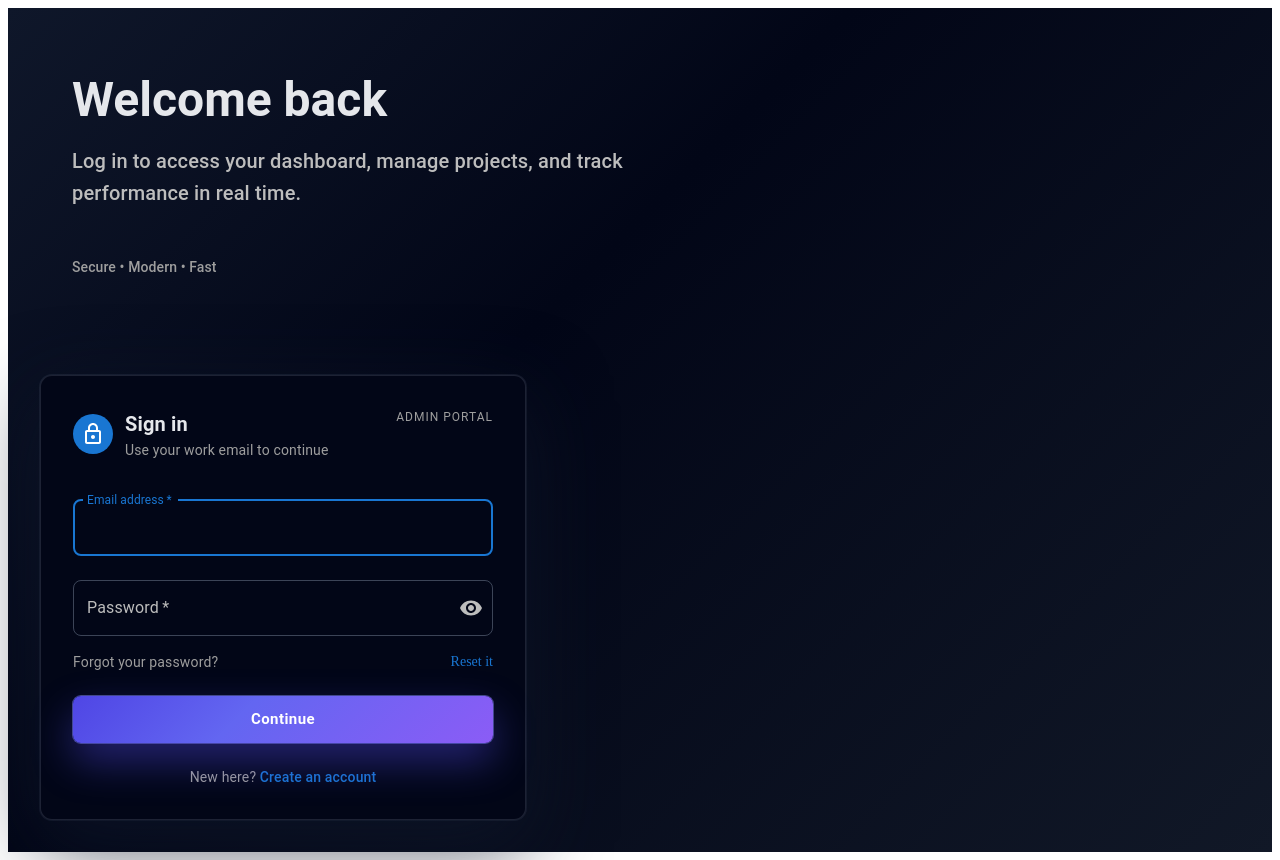
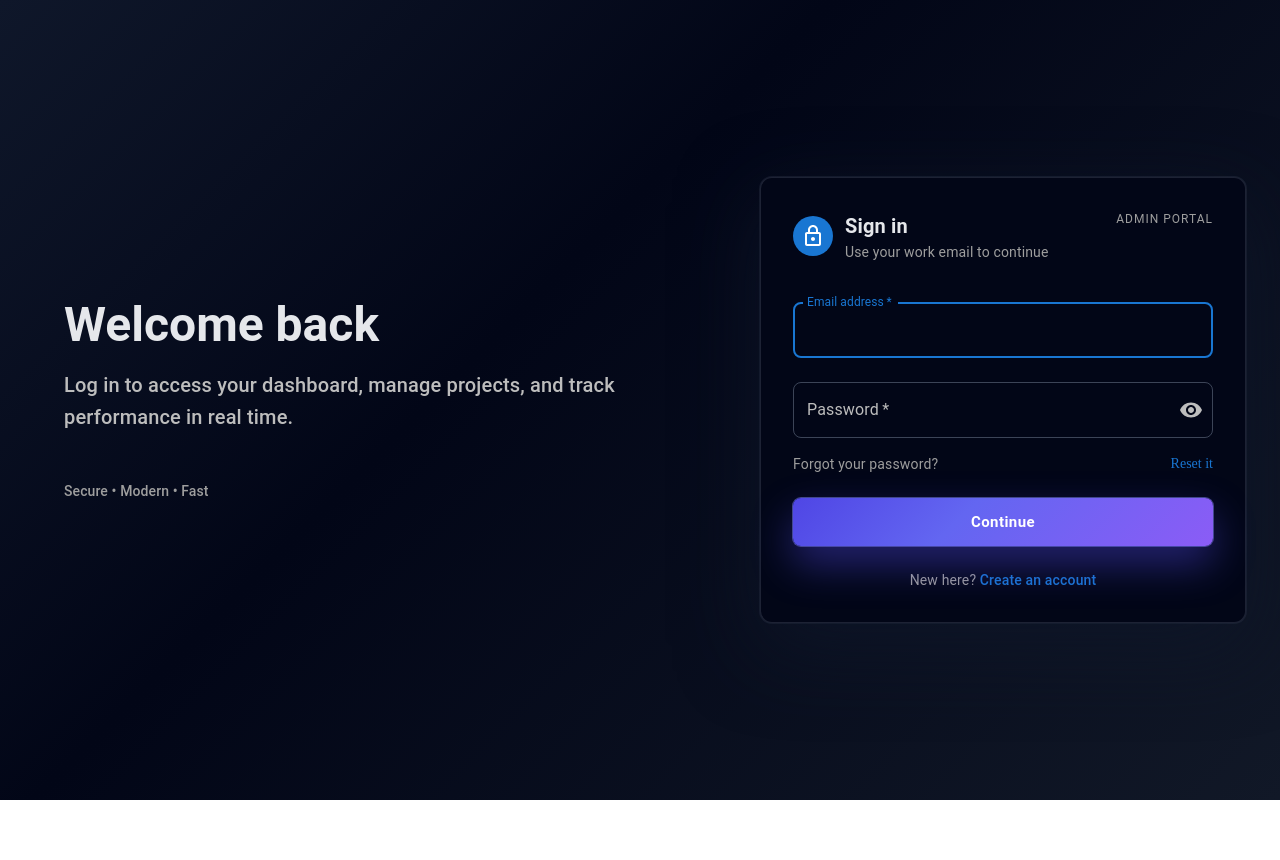
Before and after one commit to HariRam577/InfinityScroll, a React (Vite) app: page /login in a window 1280 px wide. After the commit the page ends 800 px from the top, so only its background shows below. Built offline with nearby package versions, Linux system fonts and the light colour scheme.

Commit message:
Margin correction

```diff
--- a/index.html
+++ b/index.html
@@ -6,7 +6,7 @@
     <meta name="viewport" content="width=device-width, initial-scale=1.0" />
     <title>Myapp</title>
   </head>
-  <body>
+  <body style="margin: 0px">
     <div id="root"></div>
     <script type="module" src="/src/main.jsx"></script>
   </body>
--- a/src/index.css
+++ b/src/index.css
@@ -1,3 +1,7 @@
+body {
+  margin: 0px !important;
+}
+
 .list-img {
   height: 150px;
   width: 200px;
```
